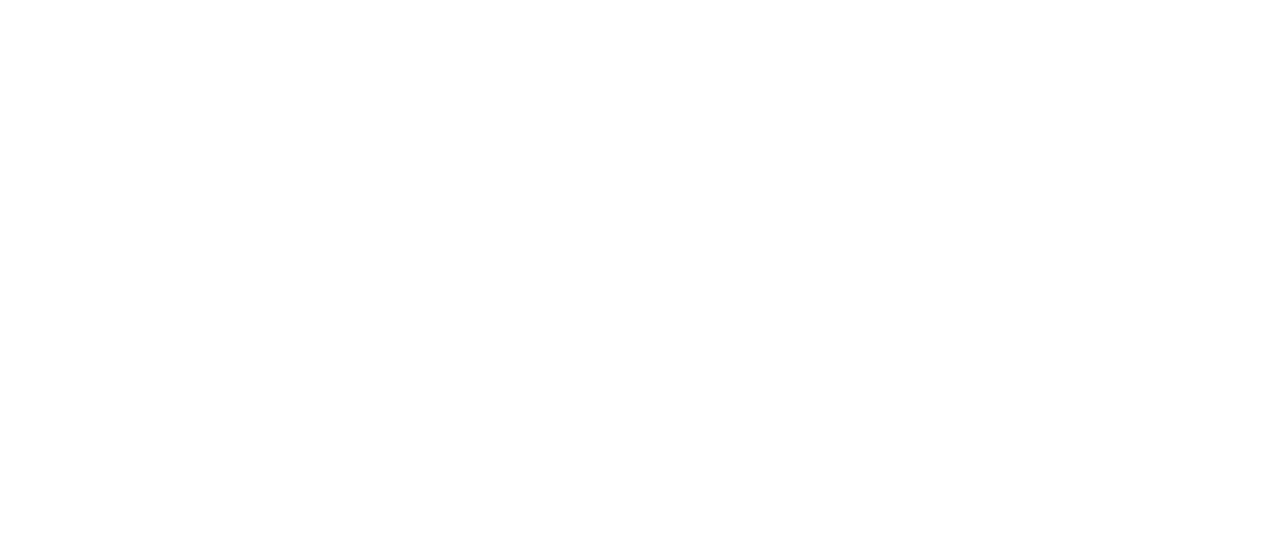
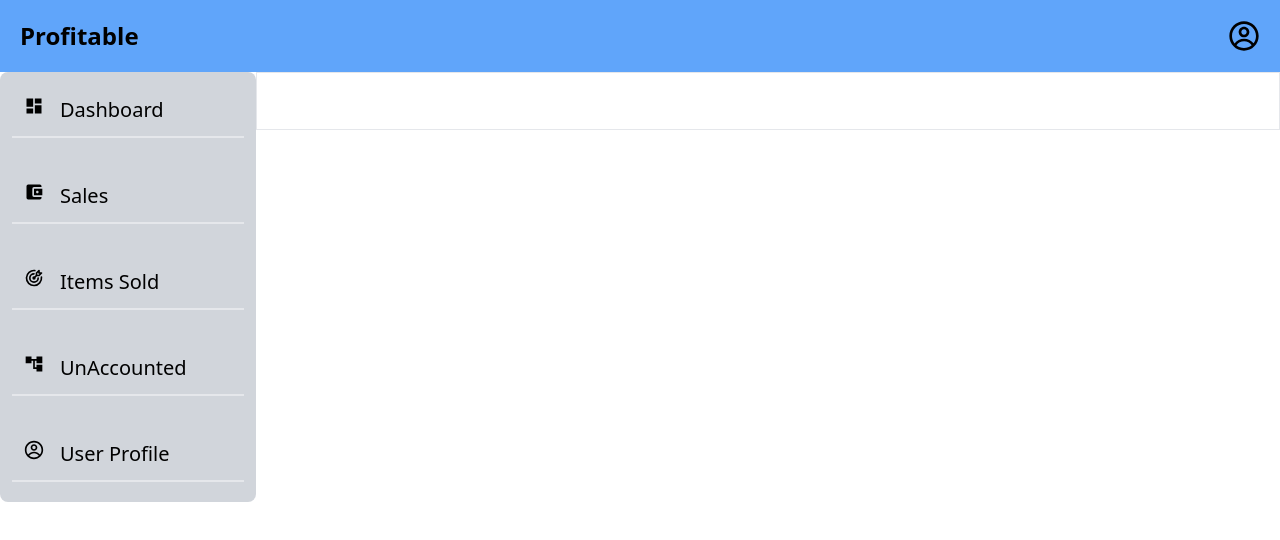
Before and after one commit to collinsmathinji/Product-Managment, a React (Create React App) app: page /Sales in a window 1280 px wide. Before the commit this address had no page. Shown: the top 540 px of the page. Built offline with nearby package versions, Linux system fonts and the light colour scheme.

Commit message:
dashboard-links

```diff
--- a/src/App.js
+++ b/src/App.js
@@ -2,12 +2,13 @@
 import { BrowserRouter as Router, Routes, Route } from 'react-router-dom';
 import Dashboard from './components/Dashboard';
 import SalesGraph from './components/mainpage';
+import ItemEntry from './components/ItemEntry';
 function App() {
   return (
     <Router>
       <Routes>
         <Route path="/" element={<Dashboard ><SalesGraph/></Dashboard >} />
-
+        <Route path="/Sales" element={<Dashboard ><ItemEntry/></Dashboard >} />
       </Routes>
     </Router>
   );
--- a/src/components/Dashboard.jsx
+++ b/src/components/Dashboard.jsx
@@ -12,11 +12,11 @@
         setIsSideBarOpen(!isSideBarOpen)
     }
     const menuItems = [
-        { icon: <MdDashboard className="hover:bg-green-500" />, text: 'Dashboard', to: '/Summits', colorClass: 'icon' },
-        { icon: <MdAccountBalanceWallet/>, text: "Sales", to: '/Contacts', colorClass: 'icon' },
-        { icon: <TbTargetArrow  />, text: 'Items Sold', to: '/Ambassador-info', colorClass: 'icon' },
-        { icon: < MdAccountTree />, text: 'UnAccounted', to: '/Leadership', colorClass: 'icon' },
-        { icon: < CgProfile  />, text: 'User Profile', to: '/Leadership', colorClass: 'icon' },
+        { icon: <MdDashboard className="hover:bg-green-500" />, text: 'Dashboard', to: '/', colorClass: 'icon' },
+        { icon: <MdAccountBalanceWallet/>, text: "Sales", to: '/Sales', colorClass: 'icon' },
+        { icon: <TbTargetArrow  />, text: 'Items Sold', to: '/', colorClass: 'icon' },
+        { icon: < MdAccountTree />, text: 'UnAccounted', to: '/', colorClass: 'icon' },
+        { icon: < CgProfile  />, text: 'User Profile', to: '/', colorClass: 'icon' },
     ];
 return(
 <>
--- /dev/null
+++ b/src/components/ItemEntry.jsx
@@ -0,0 +1,26 @@
+import React,{useState,useEffect} from "react";
+
+const ItemEntry=()=>{
+    const[formData,setFormData]=useState({
+        itemImage:'',
+        itemName:'',
+        numberOfItems:0,
+        itemBuyingPrice:0,
+        itemSellingPrice:0
+    })
+    const HandleChange = (e) => {
+        setFormData({ ...formData, [e.target.name]: e.target.value });
+      };
+    return(
+        <div className="item-center ">
+        <div className="p-4 border bg-white">
+            <input
+              name="itemName"
+              value={formData.itemName}
+              onChange={HandleChange}
+            />
+        </div>
+        </div>
+    )
+}
+export default ItemEntry
--- a/src/components/sideBar.jsx
+++ b/src/components/sideBar.jsx
@@ -1,5 +1,5 @@
 import React from "react";
-
+import { Link } from 'react-router-dom';
 const SideBar=({menuItems})=>{
 console.log(menuItems)
     return(
@@ -7,9 +7,11 @@
        <div className="">
             {menuItems.map((item,index)=>{
                 return(
+                    <Link key={index} to={`${item.to}`}>
                  <div className="flex flex-col  justify-evenly text-xl p-3 h-full">
                     <p key={index} className="mb-2 border-b-2 p-3 hover:bg-blue-300 hover:rounded-lg hover:cursor-pointer flex flex-row gap-4">{item.icon}{item.text}</p>
                 </div>
+                </Link>
                 )
             })}
            </div>
```
